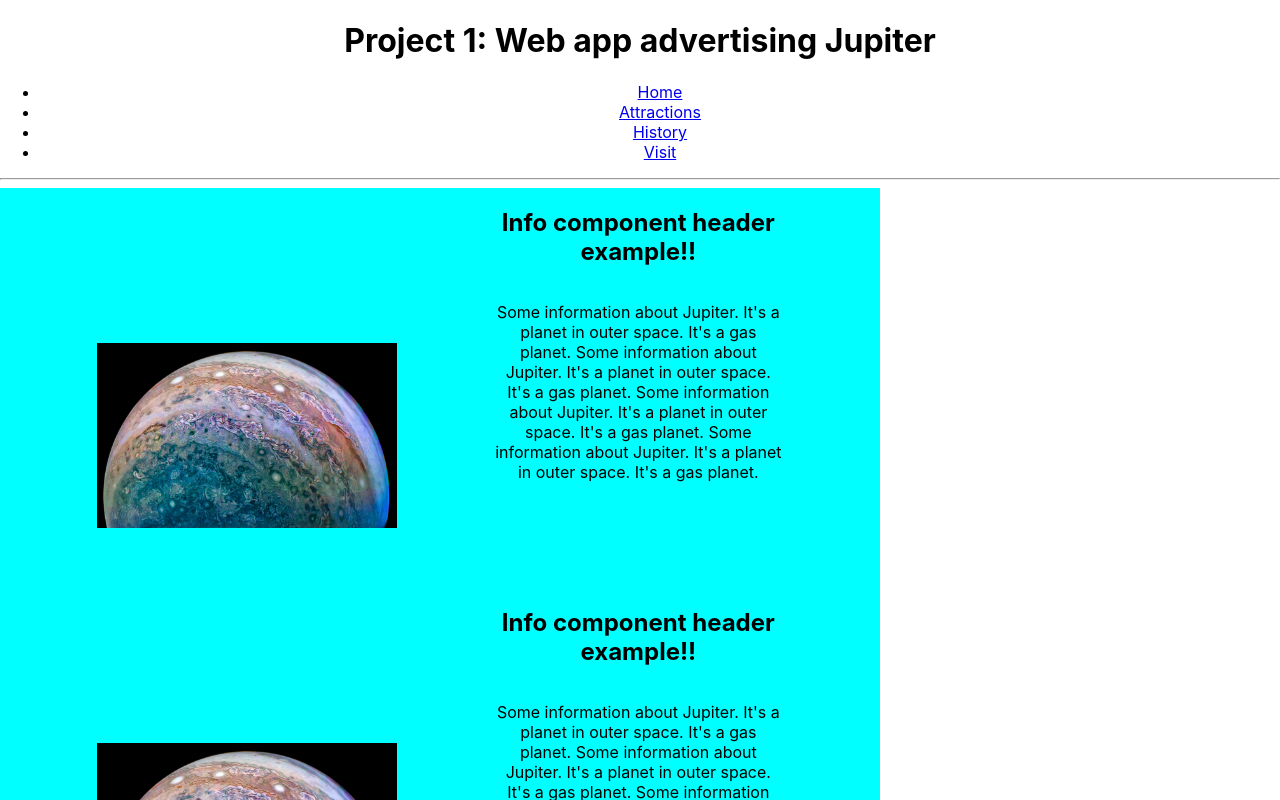
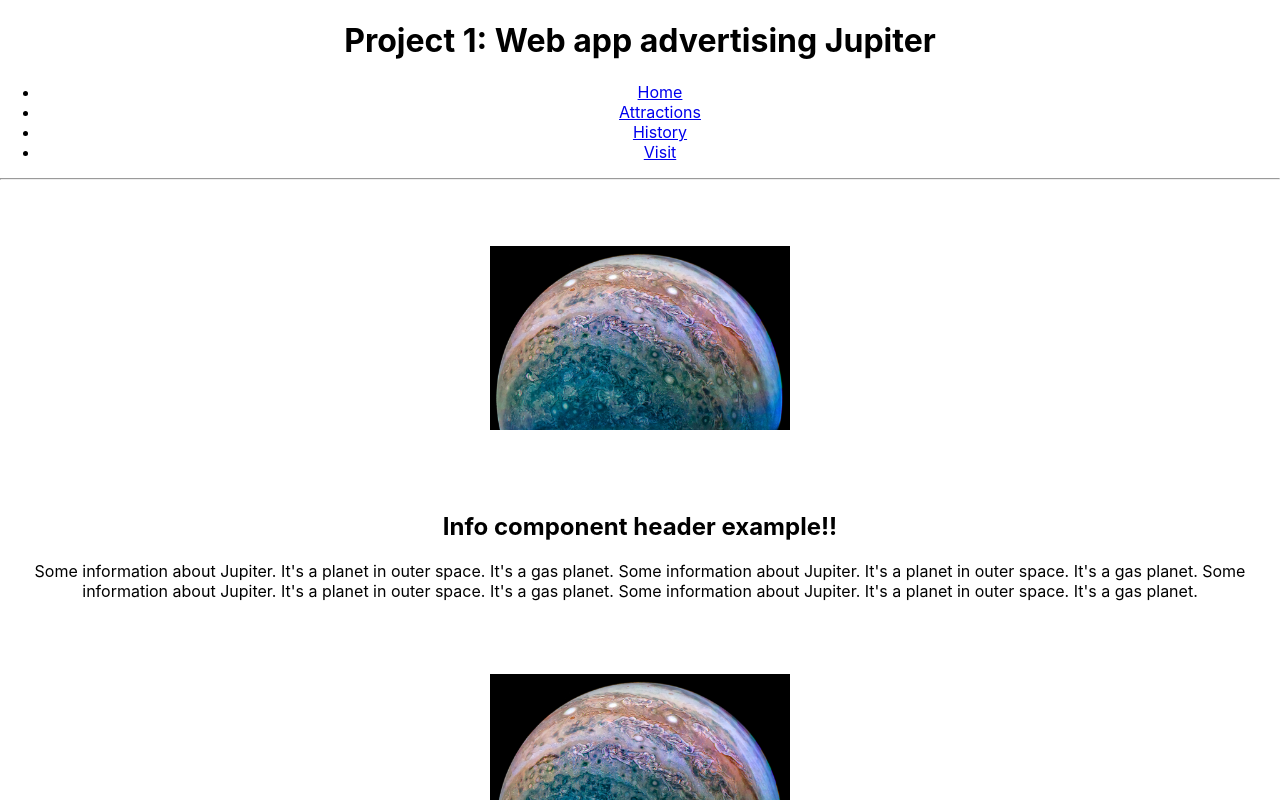
Before and after one commit to chystarr/visit-jupiter, a React (Create React App) app: page /visit in a window 1280 px wide. Shown: the top 800 px of the page. Built offline with nearby package versions, Linux system fonts and the light colour scheme.

Commit message:
Fixed issue with Attractions.css styling being applied to other pages

```diff
--- a/src/components/Attractions.js
+++ b/src/components/Attractions.js
@@ -9,7 +9,7 @@ function Attractions() {
   const text = "Some information about Jupiter. It's a planet in outer space. It's a gas planet. Some information about Jupiter. It's a planet in outer space. It's a gas planet. Some information about Jupiter. It's a planet in outer space. It's a gas planet. Some information about Jupiter. It's a planet in outer space. It's a gas planet.";
 
   return (
-    <div>
+    <div className="attractions-page">
       <InfoCard image={placeholder} header={header} text={text}/>
       <InfoCard image={placeholder} header={header} text={text}/>
       <InfoCard image={placeholder} header={header} text={text}/>
--- a/src/components/css/Attractions.css
+++ b/src/components/css/Attractions.css
@@ -1,4 +1,4 @@
-.info-card {
+.attractions-page .info-card {
   background-color: aqua;
   display: grid;
   grid-template-columns: repeat(8, 1fr);
@@ -7,18 +7,18 @@
   width: 55em;
 }
 
-.info-card img {
+.attractions-page .info-card img {
   object-fit: contain;
   grid-column: 2 / 4;
   grid-row: 3 / 5;
 }
 
-.info-card h2 {
+.attractions-page .info-card h2 {
   grid-column: 5 / 8;
   grid-row: 1 / 2;
 }
 
-.info-card p {
+.attractions-page .info-card p {
   grid-column: 5 / 8;
   grid-row: 3 / 6;
 }
```
Also changed, not shown: src/components/css/History.css (+4 -4 lines).
